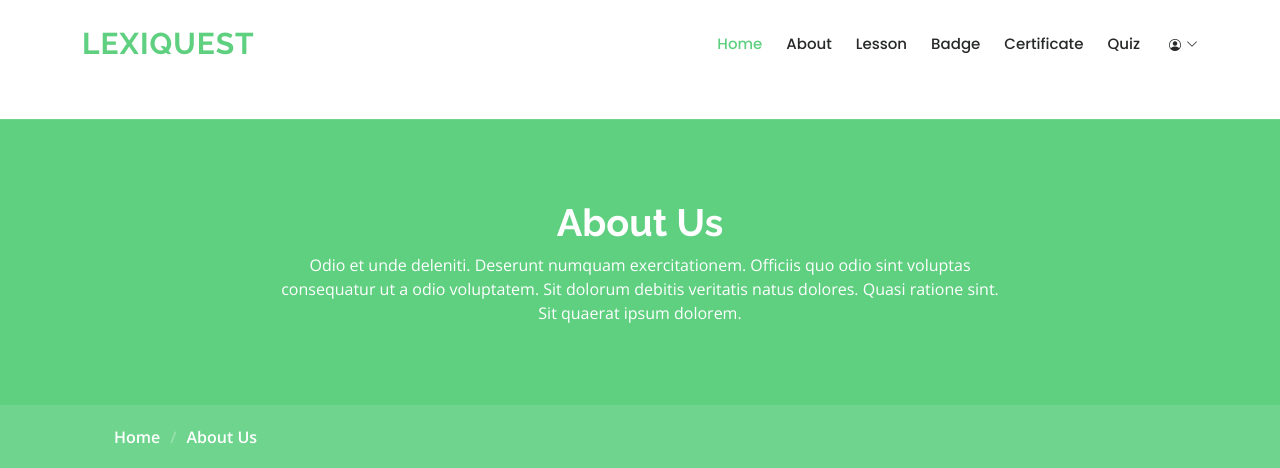
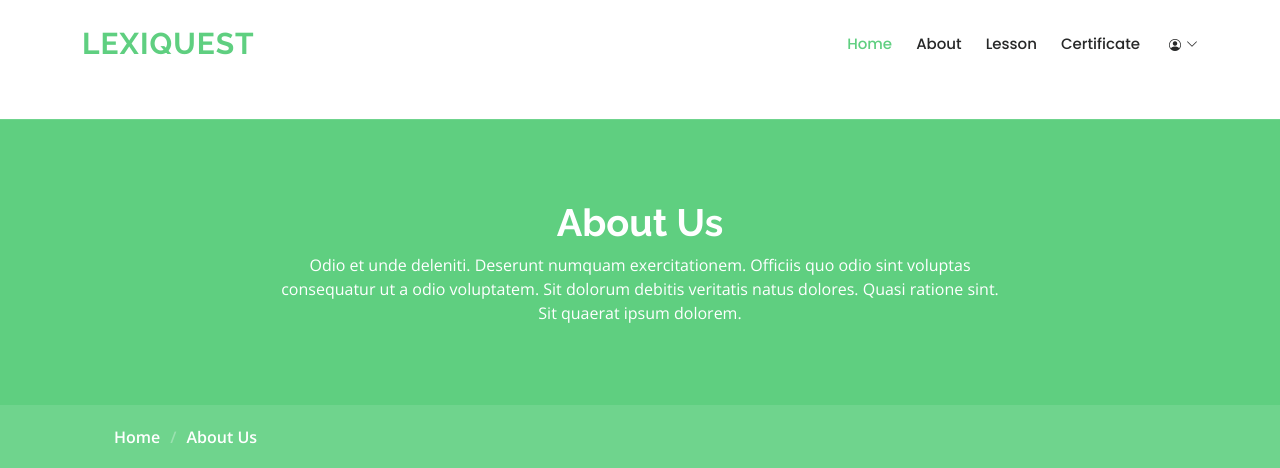
Before and after one commit to sakshi3055/my_django_gamification, a Django app: page /about in a window 1280 px wide; the page is wider, and only the part inside the window is pictured. Shown: the top 468 px of that part. Run offline with Django 5.2, Linux system fonts and the light colour scheme; the visitor is signed in with stand-in values (Sample User, id 1); some libraries are stand-ins or nearby versions.

Commit message:
sir work

```diff
--- a/templates/components/menu.html
+++ b/templates/components/menu.html
@@ -15,9 +15,8 @@
         <li><a href="{% url 'about' %}">About</a></li>
         {% if user.is_authenticated %}
         <li><a href="{% url 'lesson' %}">Lesson</a></li>
-        <li><a href="{% url 'badge' %}">Badge</a></li>
         <li><a href="{% url 'certificate' %}">Certificate</a></li>
-        <li><a href="{% url 'quizes' %}">Quiz</a></li>
+
 
 
         {% endif %}
```
Also changed, not shown: config/asgi.py (line endings or trailing spaces), templates/badge_view.html (added), templates/badges_collected.html (added), templates/badges_list.html (added), templates/lession_view.html (deleted), templates/lesson_list.html (renamed from templates/lession_list.html), templates/lesson_quiz_view.html (added), templates/lesson_view.html (added), templates/quiz_view.html (added).
